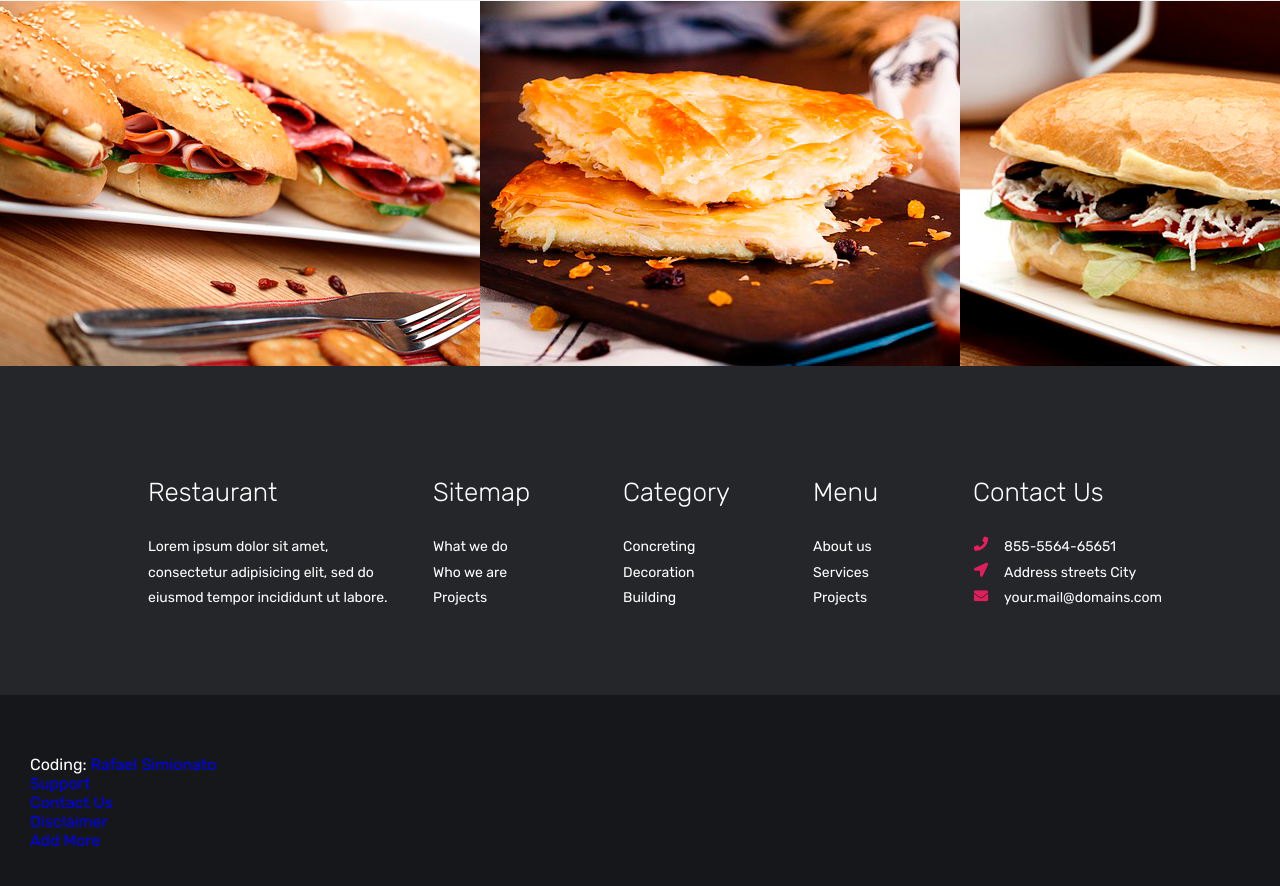
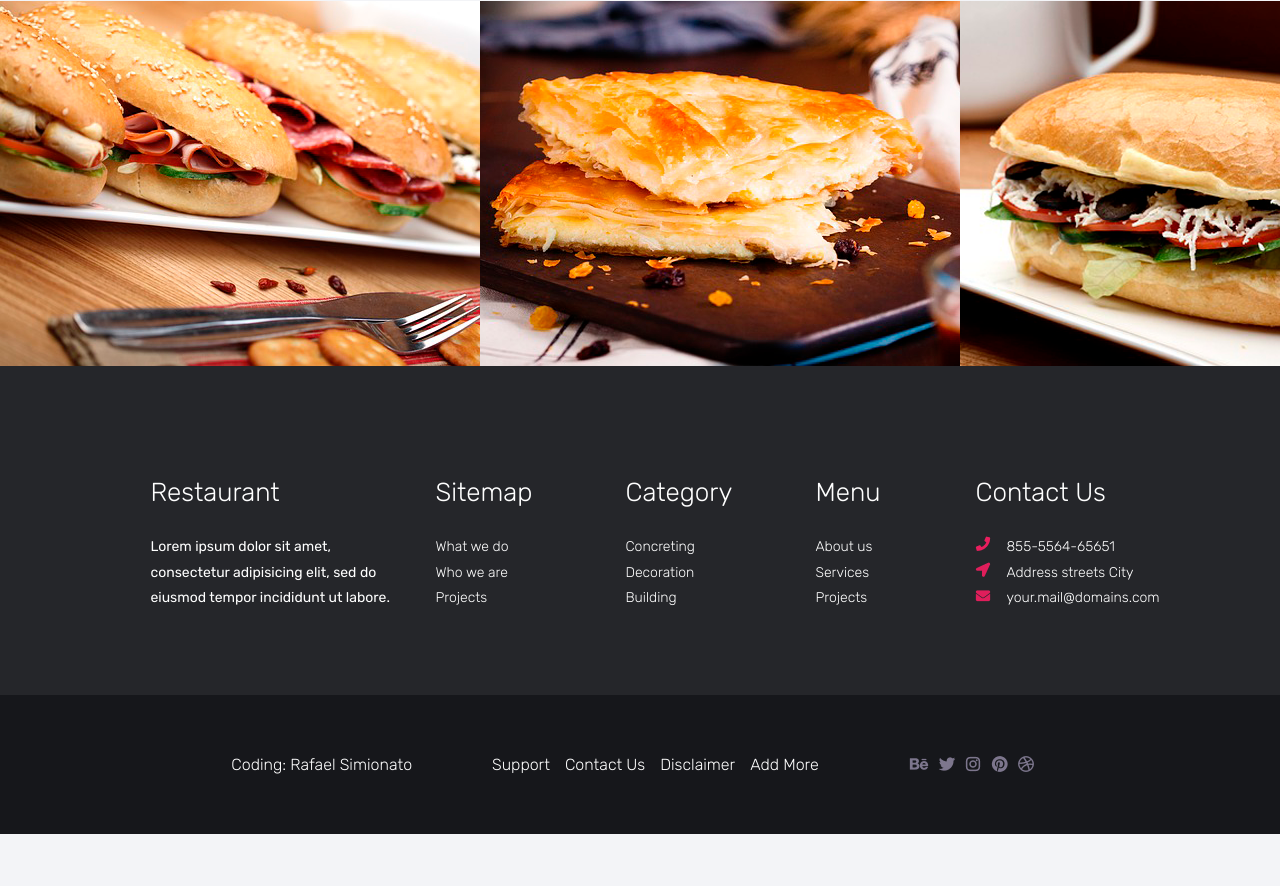
Before and after one commit to rafaasimi/Restaurant-Study, a plain HTML site: page index.html in a window 1280 px wide. Shown: the part 2929-3815 px from the top of the page. After the commit the page ends 3763 px from the top, so only its background shows below. Drawn offline with Linux system fonts and the light colour scheme.

Commit message:
Add files via upload

```diff
--- a/css/style.css
+++ b/css/style.css
@@ -192,7 +192,7 @@ html {
 }
 
 .ourmenu h1 {
-    display: inline-block;
+    display: block;
     font-family: 'Dancing Script', cursive;
     font-size: 3.5em;
     color: #0b0c0d;
@@ -305,4 +305,32 @@ html {
 .footer {
     background: #16171b;
     padding: 60px 30px;
+    display: flex;
+    flex-wrap: wrap;
+    justify-content: center;
+    align-items: center;
 }
+
+.footer p, a {
+    font-weight: 300;
+    color: #ffffff;
+}
+
+.footer p {
+    margin-right: 80px;
+}
+
+.footer ul {
+    display: flex;
+    flex-wrap: wrap;
+    margin-right: 80px;
+}
+
+.footer ul li {
+    margin-right: 15px;
+}
+
+.footer span {
+    margin-left: -5px;
+    margin-right: 15px;
+}
--- a/index.html
+++ b/index.html
@@ -35,7 +35,7 @@
     <section class="ourstory" id="aboutus">
         <div class="ourstory-container">
             <div class="ourstory-img">
-                <img src="img/ourstory-img.png">
+                <img src="img/ourstory-img.png" alt="Sushi da casa">
             </div>
             <div class="ourstory-info">
                 <h1>Our Story</h1>
@@ -65,15 +65,13 @@
                 </li>
 
                 <li>
-                    <span class="menu-item-title">CLUCK & DUCK WINGS</span><span
-                        class="menu-item-value">$18</span>
+                    <span class="menu-item-title">CLUCK & DUCK WINGS</span><span class="menu-item-value">$18</span>
                     <p class="menu-item-info">Lorem ipsum dolor sit amet, consectetur adipisicing elit, sed do eiusmod
                         tempor incididunt ut labore et dolore magna aliqua.</p>
                 </li>
 
                 <li>
-                    <span class="menu-item-title">BREAD BOARD PLATTER</span><span
-                        class="menu-item-value">$30</span>
+                    <span class="menu-item-title">BREAD BOARD PLATTER</span><span class="menu-item-value">$30</span>
                     <p class="menu-item-info">Lorem ipsum dolor sit amet, consectetur adipisicing elit, sed do eiusmod
                         tempor incididunt ut labore et dolore magna aliqua.</p>
                 </li>
@@ -86,29 +84,25 @@
                 </li>
 
                 <li>
-                    <span class="menu-item-title">STICK CHIPOTLE CHICKEN</span><span
-                        class="menu-item-value">$26</span>
+                    <span class="menu-item-title">STICK CHIPOTLE CHICKEN</span><span class="menu-item-value">$26</span>
                     <p class="menu-item-info">Lorem ipsum dolor sit amet, consectetur adipisicing elit, sed do eiusmod
                         tempor incididunt ut labore et dolore magna aliqua.</p>
                 </li>
 
                 <li>
-                    <span class="menu-item-title">GARLIC KING PRAWNS</span><span
-                        class="menu-item-value">$36</span>
+                    <span class="menu-item-title">GARLIC KING PRAWNS</span><span class="menu-item-value">$36</span>
                     <p class="menu-item-info">Lorem ipsum dolor sit amet, consectetur adipisicing elit, sed do eiusmod
                         tempor incididunt ut labore et dolore magna aliqua.</p>
                 </li>
 
                 <li>
-                    <span class="menu-item-title">SALT & PEPPER CALAMARI</span><span
-                        class="menu-item-value">$14</span>
+                    <span class="menu-item-title">SALT & PEPPER CALAMARI</span><span class="menu-item-value">$14</span>
                     <p class="menu-item-info">Lorem ipsum dolor sit amet, consectetur adipisicing elit, sed do eiusmod
                         tempor incididunt ut labore et dolore magna aliqua.</p>
                 </li>
 
                 <li>
-                    <span class="menu-item-title">ANTIPASTI PLATE</span><span
-                        class="menu-item-value">$16</span>
+                    <span class="menu-item-title">ANTIPASTI PLATE</span><span class="menu-item-value">$16</span>
                     <p class="menu-item-info">Lorem ipsum dolor sit amet, consectetur adipisicing elit, sed do eiusmod
                         tempor incididunt ut labore et dolore magna aliqua.</p>
                 </li>
@@ -121,7 +115,8 @@
     <section class="info">
         <div class="info-company">
             <h3 class="info-title">Restaurant</h3>
-            <p class="info-content">Lorem ipsum dolor sit amet, consectetur adipisicing elit, sed do eiusmod tempor incididunt ut labore.</p>
+            <p class="info-content">Lorem ipsum dolor sit amet, consectetur adipisicing elit, sed do eiusmod tempor
+                incididunt ut labore.</p>
         </div>
 
         <div class="info-sitemap">
@@ -155,7 +150,8 @@
             <h3 class="info-title">Contact Us</h3>
             <ul class="info-content">
                 <li><img src="img/icon-phone.png"><a href="tel:855556465651">855-5564-65651</a></li>
-                <li><img src="img/icon-address.png"><a href="https://www.google.com/maps" target="_blank">Address streets City</a></li>
+                <li><img src="img/icon-address.png"><a href="https://www.google.com/maps" target="_blank">Address
+                        streets City</a></li>
                 <li><img src="img/icon-mail.png"><a href="mailto:your.mail@domains.com">your.mail@domains.com</a></li>
             </ul>
         </div>
@@ -169,6 +165,12 @@
             <li><a href="#">Disclaimer</a></li>
             <li><a href="#">Add More</a></li>
         </ul>
+        <span><a href="#"><img src="img/socials/behance.png" alt="Behance"></a></span>
+        <span><a href="#"><img src="img/socials/twitter.png" alt="twitter"></a></span>
+        <span><a href="#"><img src="img/socials/instagram.png" alt="instagram"></a></span>
+        <span><a href="#"><img src="img/socials/pinterest.png" alt="pinterest"></a></span>
+        <span><a href="#"><img src="img/socials/dribble.png" alt="dribble"></a></span>
+
     </footer>
 
 </body>
```
Also changed, not shown: img/socials/behance.png (added), img/socials/dribble.png (added), img/socials/facebook.png (added), img/socials/instagram.png (added), img/socials/pinterest.png (added), img/socials/twitter.png (added).
